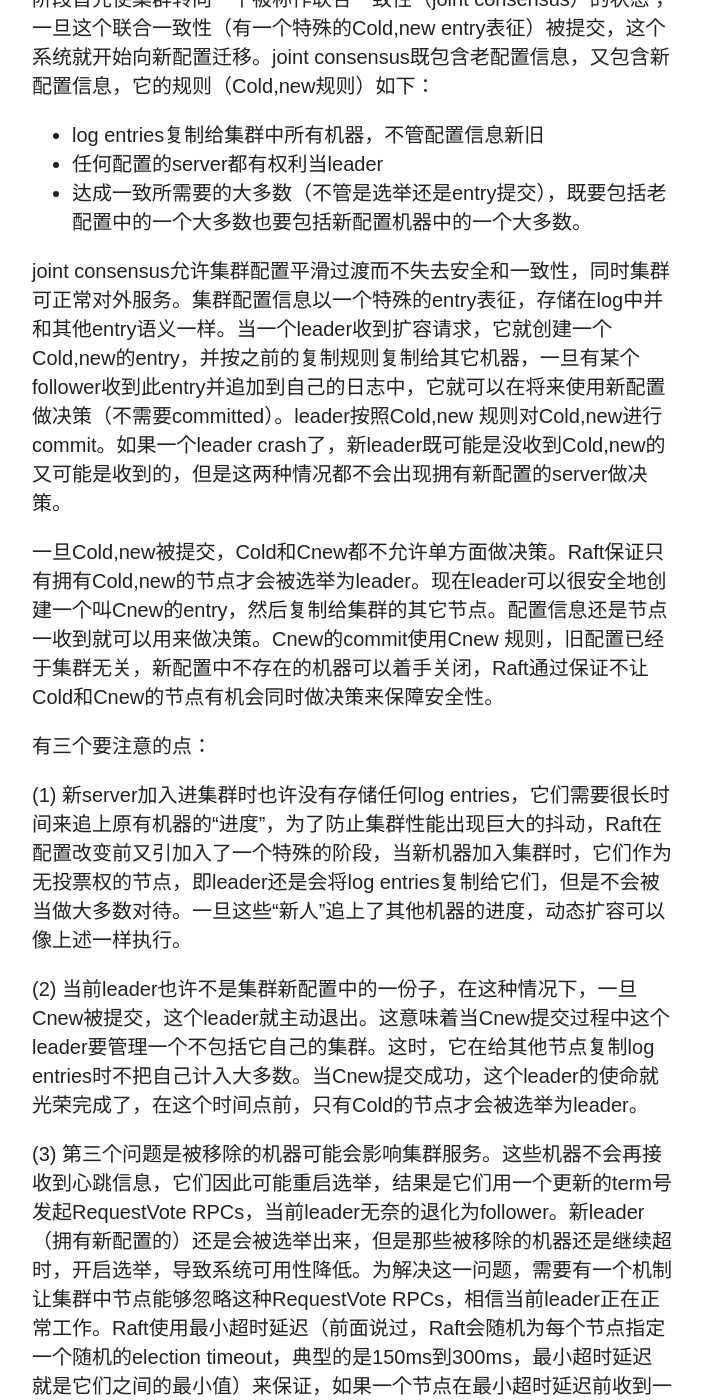
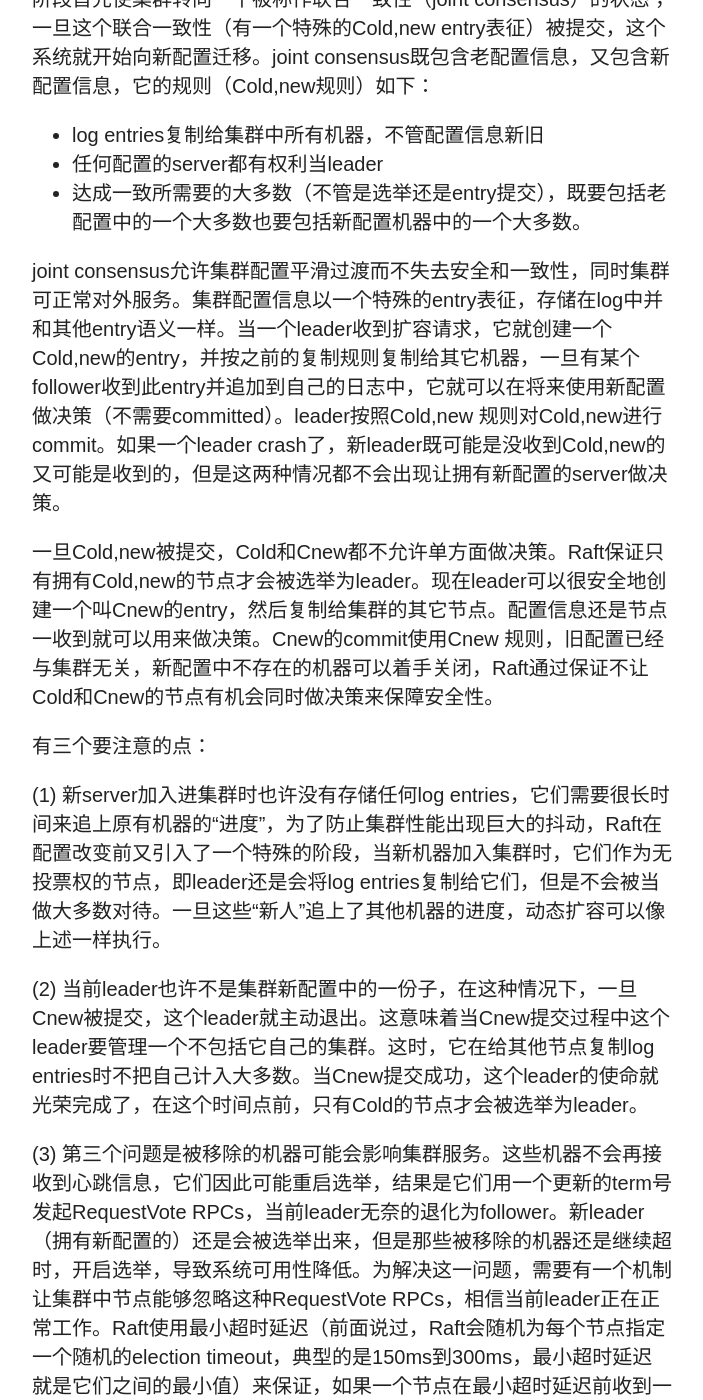
Before and after one commit to wuyu201321060203/wuyu201321060203.github.io, a Jekyll site: the page built from _posts/2014-09-13-Raft.md, in a window 1280 px wide and 1400 px high, scrolled down 11849 px. Shown: the whole window, without its empty margins (318-1021 px from the left). Built offline with Jekyll 4.4.1, drawn with Linux system fonts in a browser that asks for light colours; nearby versions of some CDN libraries; comment, search, counter and statistics services are not loaded; some of the changed text lies outside the part shown.

Commit message:
first post of Raft

```diff
--- a/_posts/2014-09-13-Raft.md
+++ b/_posts/2014-09-13-Raft.md
@@ -139,7 +139,7 @@
 
 ![](/images/raft10.png)
 
-broadcastTime代表平均的广播延迟（从并行发起RPC开始，直到收到大多数的回复为止）。electionTimeout就是前文所述的超时时间间隔，MTBF代表一个机器两次宕机时间间隔的平均值。broadcastTime必须远远小于electionTimeout，否则会触发频繁无意义的选举重启。electionTimeout远远小于MTBF就很好理解了。
+broadcastTime代表平均的广播延迟（从并行发起RPC开始，直到收到大多数的回复为止）。electionTimeout就是前文所述的超时时间间隔，MTBF代表一个机器两次宕机时间间隔的平均值。broadcastTime必须远远小于electionTimeout，否则会频繁触发无意义的选举重启。electionTimeout远远小于MTBF就很好理解了。
 
 ####集群扩容
 
@@ -151,13 +151,13 @@
 - 任何配置的server都有权利当leader
 -  达成一致所需要的大多数（不管是选举还是entry提交），既要包括老配置中的一个大多数也要包括新配置机器中的一个大多数。
 
-joint consensus允许集群配置平滑过渡而不失去安全和一致性，同时集群可正常对外服务。集群配置信息以一个特殊的entry表征，存储在log中并和其他entry语义一样。当一个leader收到扩容请求，它就创建一个Cold,new的entry，并按之前的复制规则复制给其它机器，一旦有某个follower收到此entry并追加到自己的日志中，它就可以在将来使用新配置做决策（不需要committed）。leader按照Cold,new 规则对Cold,new进行commit。如果一个leader crash了，新leader既可能是没收到Cold,new的又可能是收到的，但是这两种情况都不会出现拥有新配置的server做决策。
+joint consensus允许集群配置平滑过渡而不失去安全和一致性，同时集群可正常对外服务。集群配置信息以一个特殊的entry表征，存储在log中并和其他entry语义一样。当一个leader收到扩容请求，它就创建一个Cold,new的entry，并按之前的复制规则复制给其它机器，一旦有某个follower收到此entry并追加到自己的日志中，它就可以在将来使用新配置做决策（不需要committed）。leader按照Cold,new 规则对Cold,new进行commit。如果一个leader crash了，新leader既可能是没收到Cold,new的又可能是收到的，但是这两种情况都不会出现让拥有新配置的server做决策。
 
-一旦Cold,new被提交，Cold和Cnew都不允许单方面做决策。Raft保证只有拥有Cold,new的节点才会被选举为leader。现在leader可以很安全地创建一个叫Cnew的entry，然后复制给集群的其它节点。配置信息还是节点一收到就可以用来做决策。Cnew的commit使用Cnew 规则，旧配置已经于集群无关，新配置中不存在的机器可以着手关闭，Raft通过保证不让Cold和Cnew的节点有机会同时做决策来保障安全性。
+一旦Cold,new被提交，Cold和Cnew都不允许单方面做决策。Raft保证只有拥有Cold,new的节点才会被选举为leader。现在leader可以很安全地创建一个叫Cnew的entry，然后复制给集群的其它节点。配置信息还是节点一收到就可以用来做决策。Cnew的commit使用Cnew 规则，旧配置已经与集群无关，新配置中不存在的机器可以着手关闭，Raft通过保证不让Cold和Cnew的节点有机会同时做决策来保障安全性。
 
 有三个要注意的点：
 
-(1) 新server加入进集群时也许没有存储任何log entries，它们需要很长时间来追上原有机器的“进度”，为了防止集群性能出现巨大的抖动，Raft在配置改变前又引加入了一个特殊的阶段，当新机器加入集群时，它们作为无投票权的节点，即leader还是会将log entries复制给它们，但是不会被当做大多数对待。一旦这些“新人”追上了其他机器的进度，动态扩容可以像上述一样执行。
+(1) 新server加入进集群时也许没有存储任何log entries，它们需要很长时间来追上原有机器的“进度”，为了防止集群性能出现巨大的抖动，Raft在配置改变前又引入了一个特殊的阶段，当新机器加入集群时，它们作为无投票权的节点，即leader还是会将log entries复制给它们，但是不会被当做大多数对待。一旦这些“新人”追上了其他机器的进度，动态扩容可以像上述一样执行。
 
 (2) 当前leader也许不是集群新配置中的一份子，在这种情况下，一旦Cnew被提交，这个leader就主动退出。这意味着当Cnew提交过程中这个leader要管理一个不包括它自己的集群。这时，它在给其他节点复制log entries时不把自己计入大多数。当Cnew提交成功，这个leader的使命就光荣完成了，在这个时间点前，只有Cold的节点才会被选举为leader。
 
```
